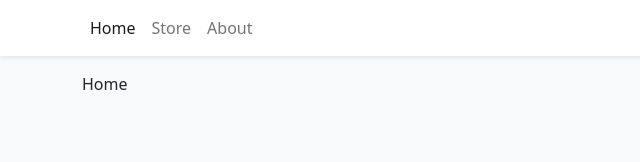
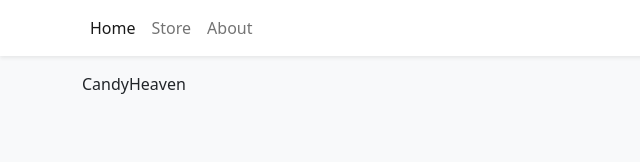
Before and after one commit to Lu-Smith/react-typescript, a React (Create React App) app: page / in a window 1280 px wide. Shown: the top 162 px of the page, without its empty margins (0-640 px from the left). Built offline with nearby package versions, Linux system fonts and the light colour scheme.

Commit message:
Updated Home.tsx

```diff
--- a/src/pages/Home.tsx
+++ b/src/pages/Home.tsx
@@ -2,7 +2,7 @@ import React from 'react'
 
 const Home: React.FC = () => {
   return (
-    <div>Home</div>
+    <div>CandyHeaven</div>
   )
 }
 
```
